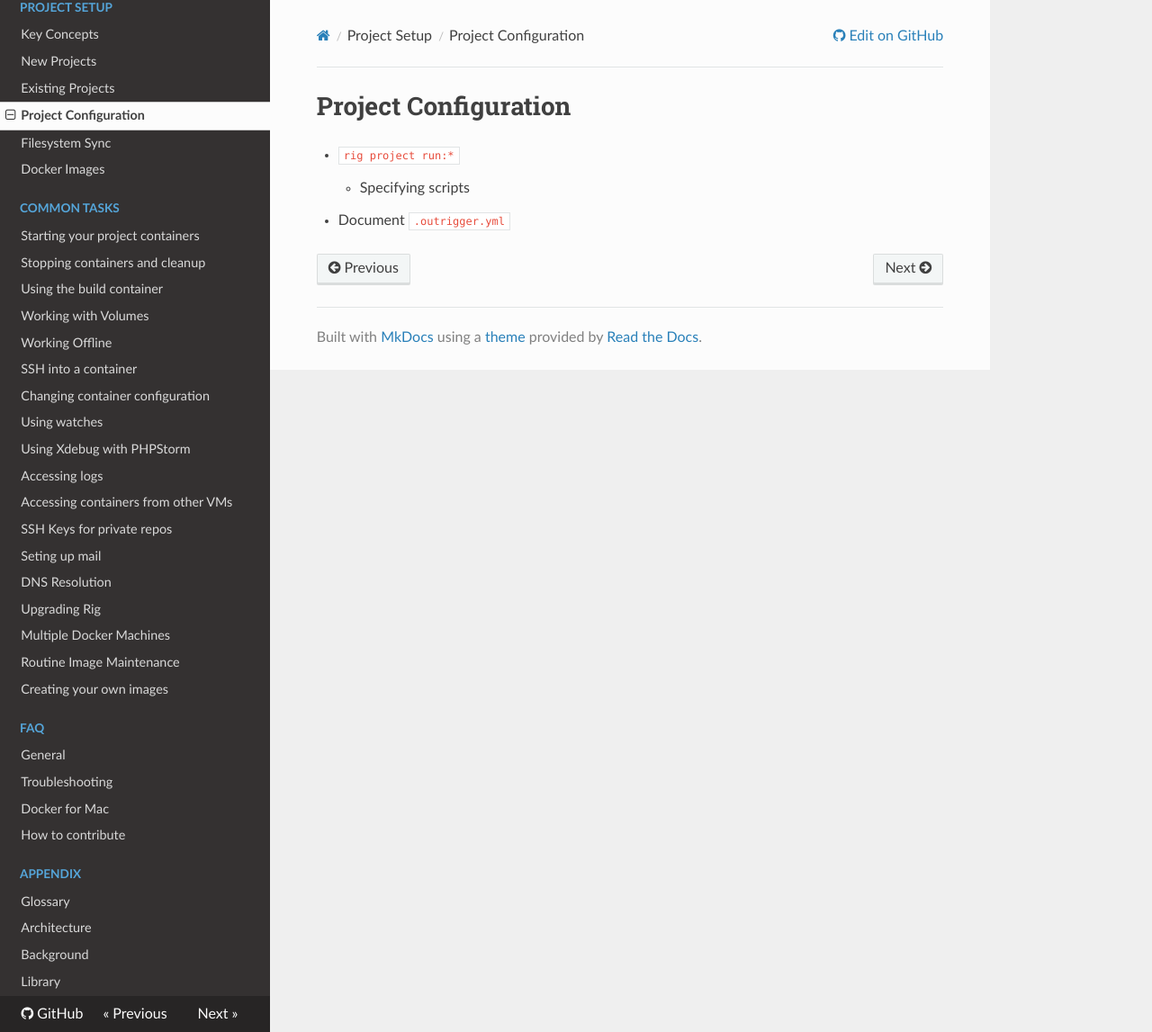
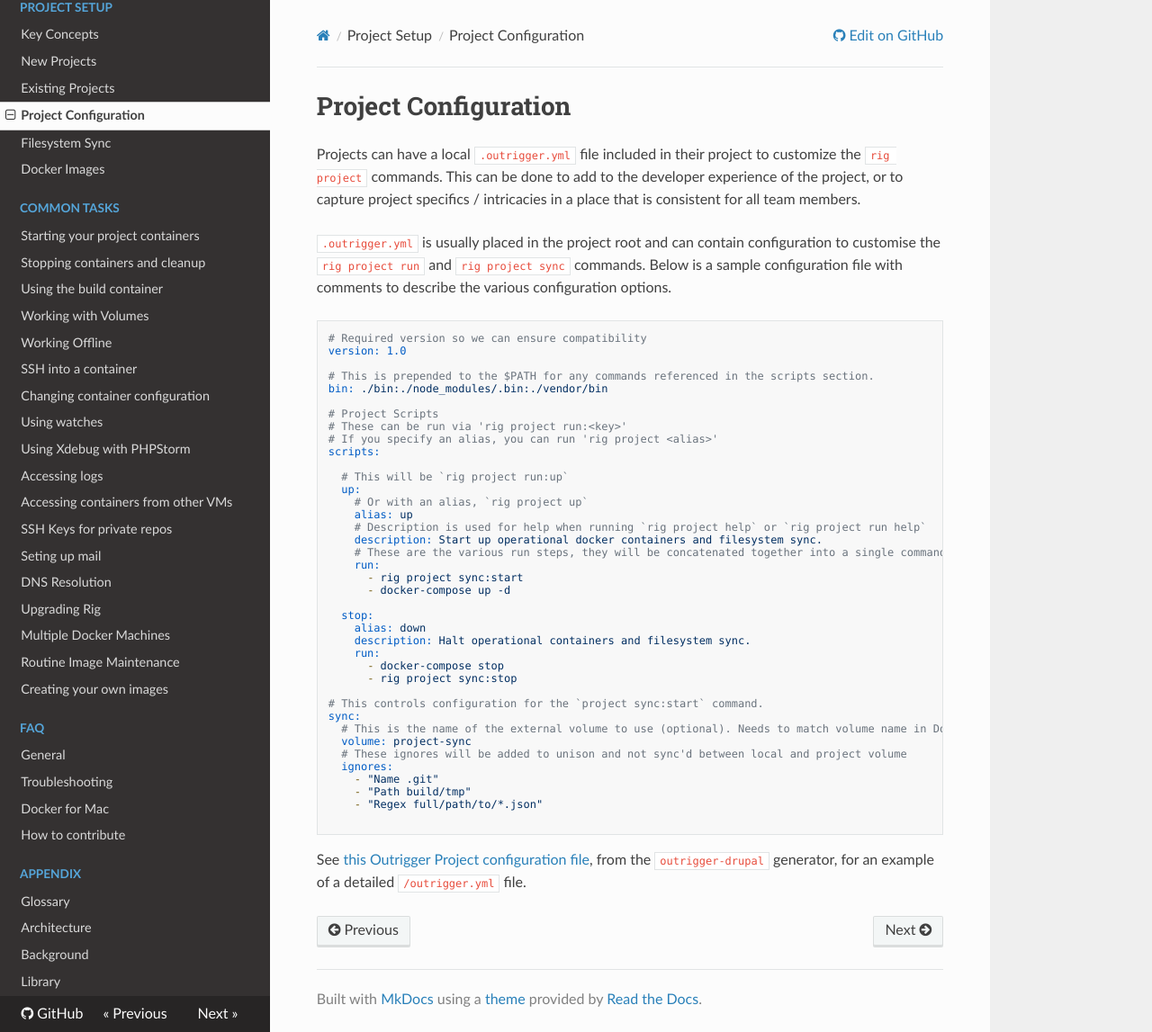
Before and after one commit to phase2/outrigger-docs, an MkDocs documentation site: the page built from docs/project-setup/project-configuration.md, in a window 1280 px wide and 1147 px high. Shown: the whole window at 90% size. Built offline with MkDocs 1.6.1, drawn with Linux system fonts in a browser that asks for light colours; nearby versions of some CDN libraries; old or Windows-style settings are respelled for this version of MkDocs.

Commit message:
Elaborate on new/existing project and project configuration

````diff
--- a/docs/project-setup/project-configuration.md
+++ b/docs/project-setup/project-configuration.md
@@ -1,5 +1,53 @@
 # Project Configuration
 
-* `rig project run:*`
-    * Specifying scripts
-* Document `.outrigger.yml`
+Projects can have a local `.outrigger.yml` file included in their project to customize the `rig project` commands. This can
+be done to add to the developer experience of the project, or to capture project specifics / intricacies in a place that
+is consistent for all team members.
+
+`.outrigger.yml` is usually placed in the project root and can contain configuration to customise the `rig project run`
+and `rig project sync` commands.  Below is a sample configuration file with comments to describe the various configuration options.
+
+```yaml
+# Required version so we can ensure compatibility
+version: 1.0
+
+# This is prepended to the $PATH for any commands referenced in the scripts section.
+bin: ./bin:./node_modules/.bin:./vendor/bin
+
+# Project Scripts
+# These can be run via 'rig project run:<key>'
+# If you specify an alias, you can run 'rig project <alias>'
+scripts:
+
+  # This will be `rig project run:up`
+  up:
+    # Or with an alias, `rig project up`
+    alias: up
+    # Description is used for help when running `rig project help` or `rig project run help`
+    description: Start up operational docker containers and filesystem sync.
+    # These are the various run steps, they will be concatenated together into a single command with '&&'
+    run:
+      - rig project sync:start
+      - docker-compose up -d
+
+  stop:
+    alias: down
+    description: Halt operational containers and filesystem sync.
+    run:
+      - docker-compose stop
+      - rig project sync:stop
+
+# This controls configuration for the `project sync:start` command.
+sync:
+  # This is the name of the external volume to use (optional). Needs to match volume name in Docker Compose.
+  volume: project-sync
+  # These ignores will be added to unison and not sync'd between local and project volume
+  ignores:
+    - "Name .git"
+    - "Path build/tmp"
+    - "Regex full/path/to/*.json"
+
+```
+
+See [this Outrigger Project configuration file](https://github.com/phase2/generator-outrigger-drupal/blob/master/generators/environment/templates/outrigger/outrigger.yml),
+from the `outrigger-drupal` generator, for an example of a detailed `/outrigger.yml` file.
````
Also changed, not shown: docs/common-tasks/using-watches.md (+4 -0 lines), docs/project-setup/existing-projects.md (+36 -13 lines), docs/project-setup/new-projects.md (+26 -4 lines).
